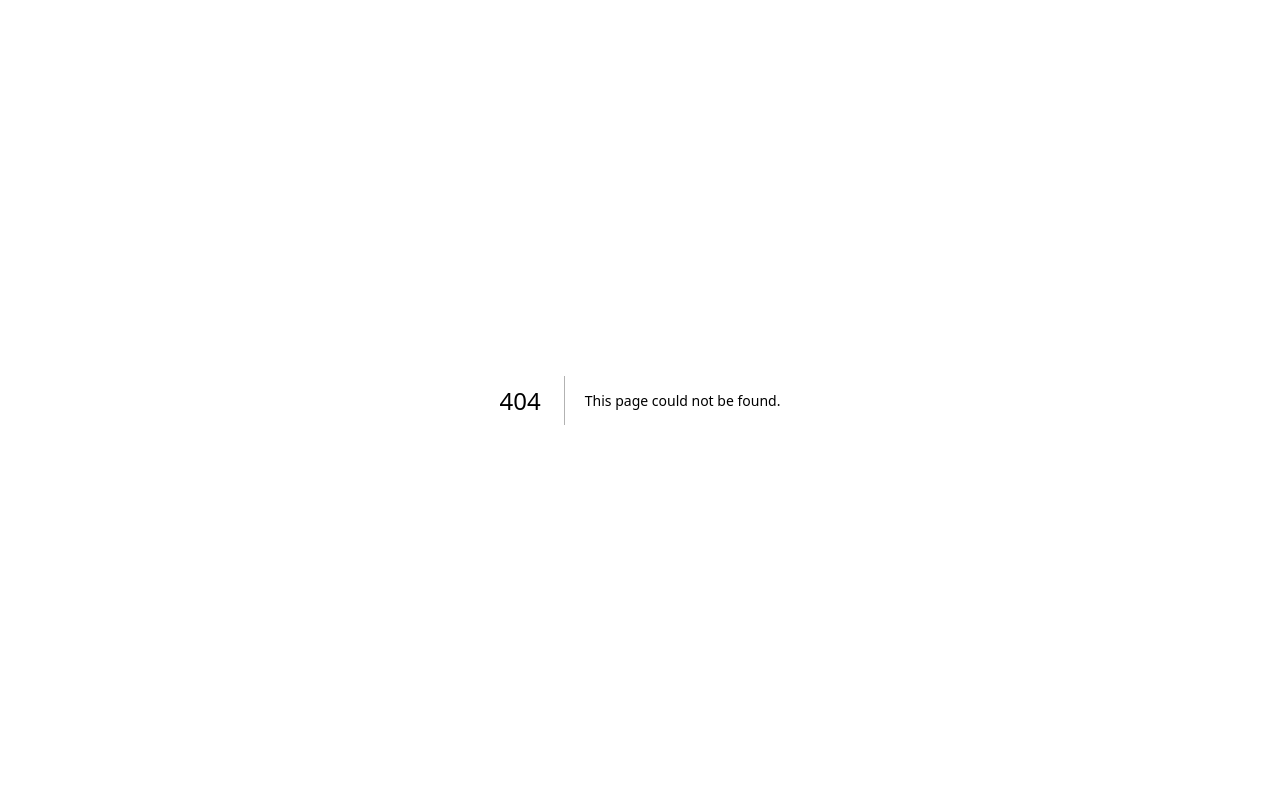
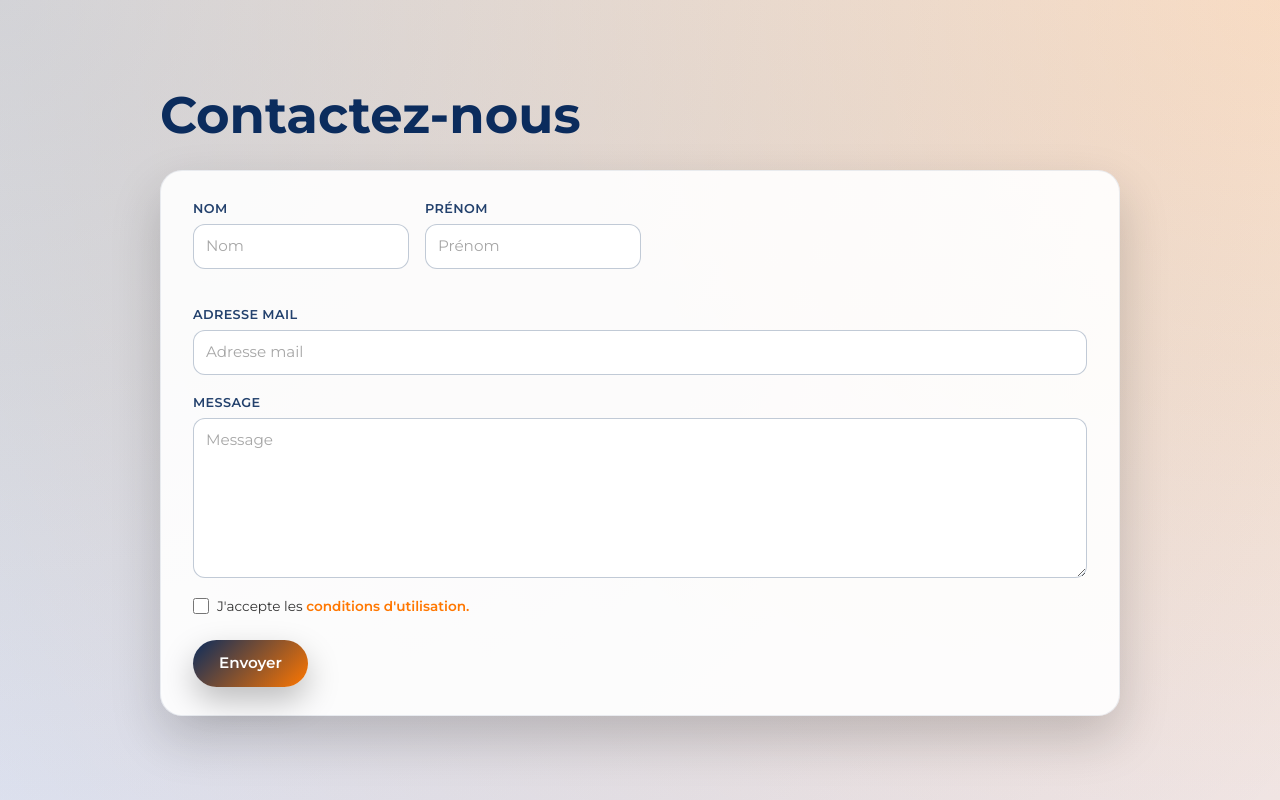
Before and after one commit to Disrett/sans-limite, a Next.js app: page /contact in a window 1280 px wide. Before the commit this address had no page. Built offline with nearby package versions, Linux system fonts and the light colour scheme.

Commit message:
Contact
La page de contact

```diff
--- /dev/null
+++ b/app/contact/page.js
@@ -0,0 +1,61 @@
+// app/contact/page.js
+
+export default function ContactPage() {
+  return (
+    <main className="contact-page">
+      <div className="contact-page-inner">
+        <h1>Contactez-nous</h1>
+
+        <form className="contact-form">
+          <div className="contact-row">
+            <div className="contact-field">
+              <label htmlFor="nom">Nom</label>
+              <input id="nom" type="text" name="nom" placeholder="Nom" />
+            </div>
+
+            <div className="contact-field">
+              <label htmlFor="prenom">Prénom</label>
+              <input id="prenom" type="text" name="prenom" placeholder="Prénom" />
+            </div>
+          </div>
+
+          <div className="contact-field">
+            <label htmlFor="email">Adresse mail</label>
+            <input
+              id="email"
+              type="email"
+              name="email"
+              placeholder="Adresse mail"
+            />
+          </div>
+
+          <div className="contact-field">
+            <label htmlFor="message">Message</label>
+            <textarea
+              id="message"
+              name="message"
+              rows={6}
+              placeholder="Message"
+            />
+          </div>
+
+          <div className="contact-legal">
+            <label className="contact-checkbox">
+              <input type="checkbox" name="conditions" />
+              <span>
+                J&apos;accepte les{" "}
+                <a href="/conditions" className="contact-link">
+                  conditions d&apos;utilisation.
+                </a>
+              </span>
+            </label>
+          </div>
+
+          <button type="submit" className="contact-submit">
+            Envoyer
+          </button>
+        </form>
+      </div>
+    </main>
+  );
+}
--- a/app/globals.css
+++ b/app/globals.css
@@ -1,11 +1,12 @@
 @import url("https://fonts.googleapis.com/css2?family=Montserrat:wght@400;500;600;700&display=swap");
 
 :root {
-  --sl-light-blue: #def9f1;
-  --sl-blue: #92dcd5;
-  --sl-orange: #ffa75f;
-  --sl-dark: #252a30;
+  --sl-white: #ffffff;
+  --sl-blue: #0b2c5d;
+  --sl-orange: #ff7700;
+  --sl-black: #000000;
 }
+
 
 /* Reset basique */
 * {
@@ -258,3 +259,165 @@ li:hover .nav-links-mobile {
     text-align: left;
   }
 }
+
+/* ========================= */
+/* Page Contact Sans Limites */
+/* ========================= */
+
+.contact-page {
+  /* occupe toute la hauteur de la fenêtre -> page “fixe” */
+  min-height: 100vh;
+
+  display: flex;
+  align-items: center;   /* verticalement centré */
+  justify-content: center;
+
+  padding: 40px 16px;
+
+  /* Fond en dégradé avec la nouvelle charte */
+  background:
+    radial-gradient(120% 180% at 0% 0%, rgba(11, 44, 93, 0.18), transparent),
+    radial-gradient(130% 200% at 100% 0%, rgba(255, 119, 0, 0.22), transparent),
+    linear-gradient(180deg, #ffffff 0%, #f5f7fb 45%, #eef2ff 100%);
+}
+
+.contact-page-inner {
+  width: 100%;
+  max-width: 960px;
+}
+
+/* Titre */
+.contact-page-inner h1 {
+  font-size: clamp(2.6rem, 4vw, 3.2rem);
+  margin-bottom: 24px;
+  font-weight: 700;
+  color: var(--sl-blue);
+}
+
+/* Bloc formulaire */
+.contact-form {
+  background: rgba(255, 255, 255, 0.9);
+  border-radius: 22px;
+  padding: 28px 32px;
+  box-shadow: 0 22px 50px rgba(0, 0, 0, 0.18);
+  border: 1px solid rgba(11, 44, 93, 0.08);
+}
+
+/* Nom + prénom sur la même ligne */
+.contact-row {
+  display: flex;
+  gap: 16px;
+  margin-bottom: 18px;
+}
+
+/* Champs */
+.contact-field {
+  display: flex;
+  flex-direction: column;
+  margin-bottom: 18px;
+}
+
+.contact-field label {
+  font-size: 0.8rem;
+  font-weight: 600;
+  margin-bottom: 6px;
+  letter-spacing: 0.03em;
+  text-transform: uppercase;
+  color: rgba(11, 44, 93, 0.9);
+}
+
+.contact-field input,
+.contact-field textarea {
+  border-radius: 12px;
+  border: 1px solid rgba(11, 44, 93, 0.25);
+  padding: 10px 12px;
+  font-size: 0.95rem;
+  font-family: inherit;
+  transition: border-color 0.2s ease, box-shadow 0.2s ease,
+    background-color 0.2s ease;
+}
+
+.contact-field input::placeholder,
+.contact-field textarea::placeholder {
+  color: rgba(0, 0, 0, 0.35);
+}
+
+.contact-field input:focus,
+.contact-field textarea:focus {
+  outline: none;
+  border-color: transparent;
+  box-shadow: 0 0 0 2px rgba(11, 44, 93, 0.4);
+  background-color: #f8fbff;
+}
+
+/* Zone message */
+.contact-field textarea {
+  resize: vertical;
+  min-height: 160px;
+}
+
+/* Conditions d'utilisation */
+.contact-legal {
+  margin: 4px 0 8px;
+}
+
+.contact-checkbox {
+  display: flex;
+  align-items: center;
+  gap: 8px;
+  font-size: 0.85rem;
+  color: rgba(0, 0, 0, 0.8);
+}
+
+.contact-checkbox input[type="checkbox"] {
+  width: 16px;
+  height: 16px;
+  accent-color: var(--sl-orange);
+}
+
+.contact-link {
+  color: var(--sl-orange);
+  text-decoration: none;
+  font-weight: 600;
+}
+
+.contact-link:hover {
+  text-decoration: underline;
+}
+
+/* Bouton Envoyer */
+.contact-submit {
+  margin-top: 16px;
+  padding: 12px 26px;
+  border-radius: 999px;
+  border: none;
+  cursor: pointer;
+  font-size: 0.95rem;
+  font-weight: 600;
+  color: var(--sl-white);
+  background: linear-gradient(135deg, var(--sl-blue), var(--sl-orange));
+  box-shadow: 0 14px 32px rgba(0, 0, 0, 0.25);
+  transition: transform 0.2s ease, box-shadow 0.2s ease,
+    filter 0.2s ease;
+}
+
+.contact-submit:hover {
+  transform: translateY(-2px);
+  box-shadow: 0 18px 40px rgba(0, 0, 0, 0.3);
+  filter: brightness(1.03);
+}
+
+/* Responsive */
+@media (max-width: 720px) {
+  .contact-page {
+    padding: 24px 12px;
+  }
+
+  .contact-form {
+    padding: 20px 18px;
+  }
+
+  .contact-row {
+    flex-direction: column;
+  }
+}
--- a/components/Footer/Footer.js
+++ b/components/Footer/Footer.js
@@ -1,4 +1,6 @@
 // components/Footer/Footer.js
+
+import Link from "next/link";
 
 export default function Footer() {
   return (
@@ -24,9 +26,9 @@ export default function Footer() {
         <div className="sl-footer-column sl-footer-center">
           <h3>Contactez-nous</h3>
           <p>Une question sur nos programmes ou la marque&nbsp;?</p>
-          <a href="mailto:contact@sanslimites.fr" className="sl-footer-cta">
+          <Link href="/contact" className="sl-footer-cta">
             Écrire à l&apos;équipe
-          </a>
+          </Link>
         </div>
 
         {/* Colonne droite : Réseaux sociaux */}
```
